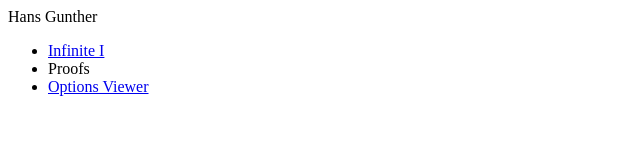
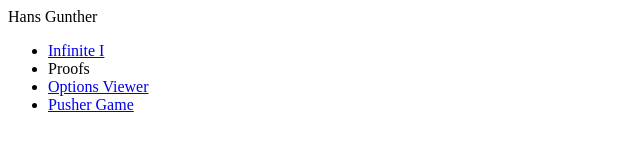
Before and after one commit to HGunther/HGunther.github.io, a plain HTML site: page index.html in a window 1280 px wide. Shown: the whole page, without its empty margins (0-640 px from the left). Drawn offline with Linux system fonts and the light colour scheme.

Commit message:
Added a link to my firebase hosted pusher game

```diff
--- a/index.html
+++ b/index.html
@@ -6,6 +6,7 @@
             <li><a href="https://infinite-i.firebaseapp.com/">Infinite I</a></li>
             <li>Proofs</li>
             <li><a href="https://nbviewer.jupyter.org/github/HGunther/Notebooks/blob/master/OptionsVisualizer_TD/main.ipynb">Options Viewer</a></li>
+            <li><a href="https://pushergame-9498b.firebaseapp.com">Pusher Game</a></li>
         </ul>
         <footer></footer>
     </body>
```
